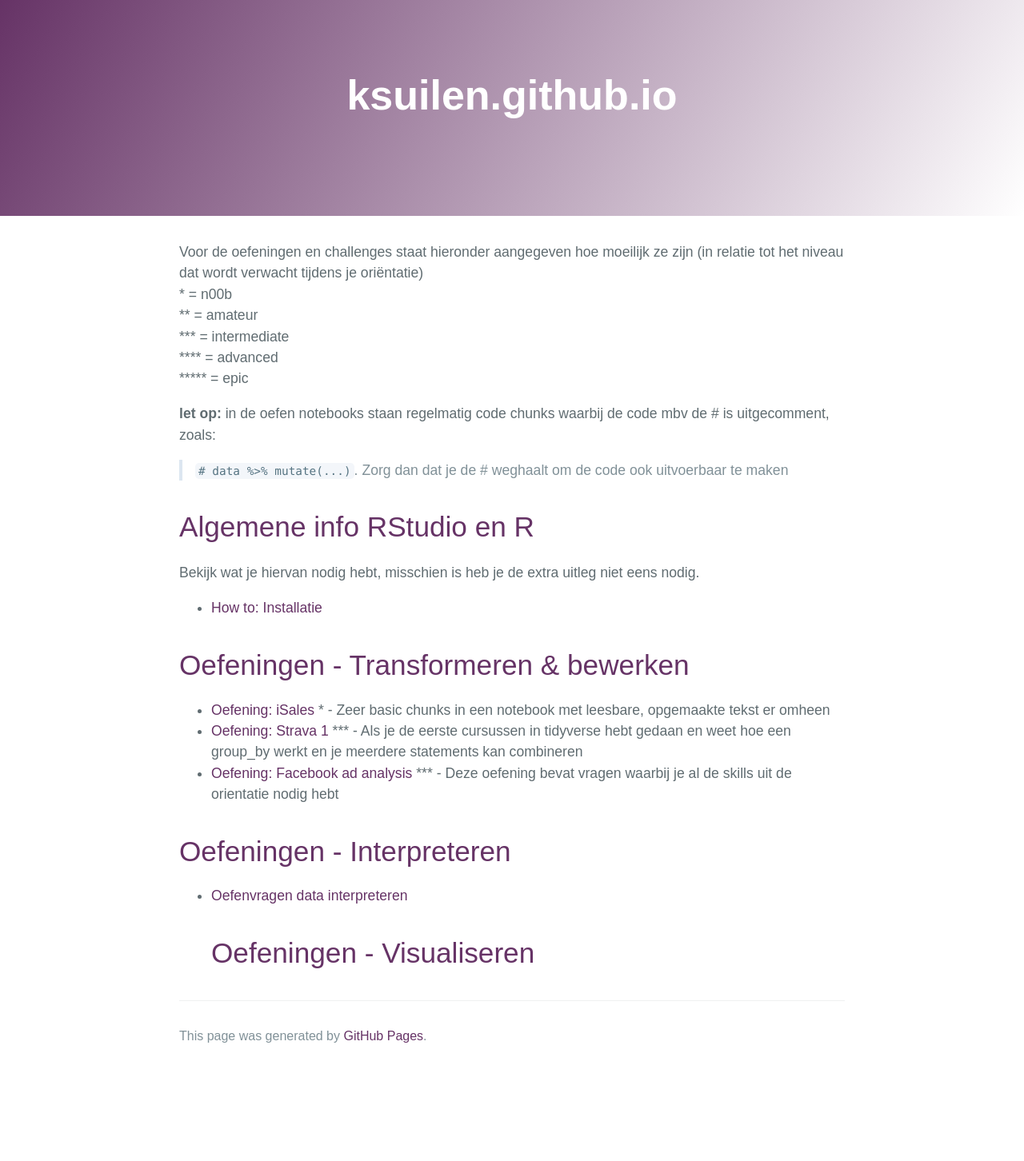
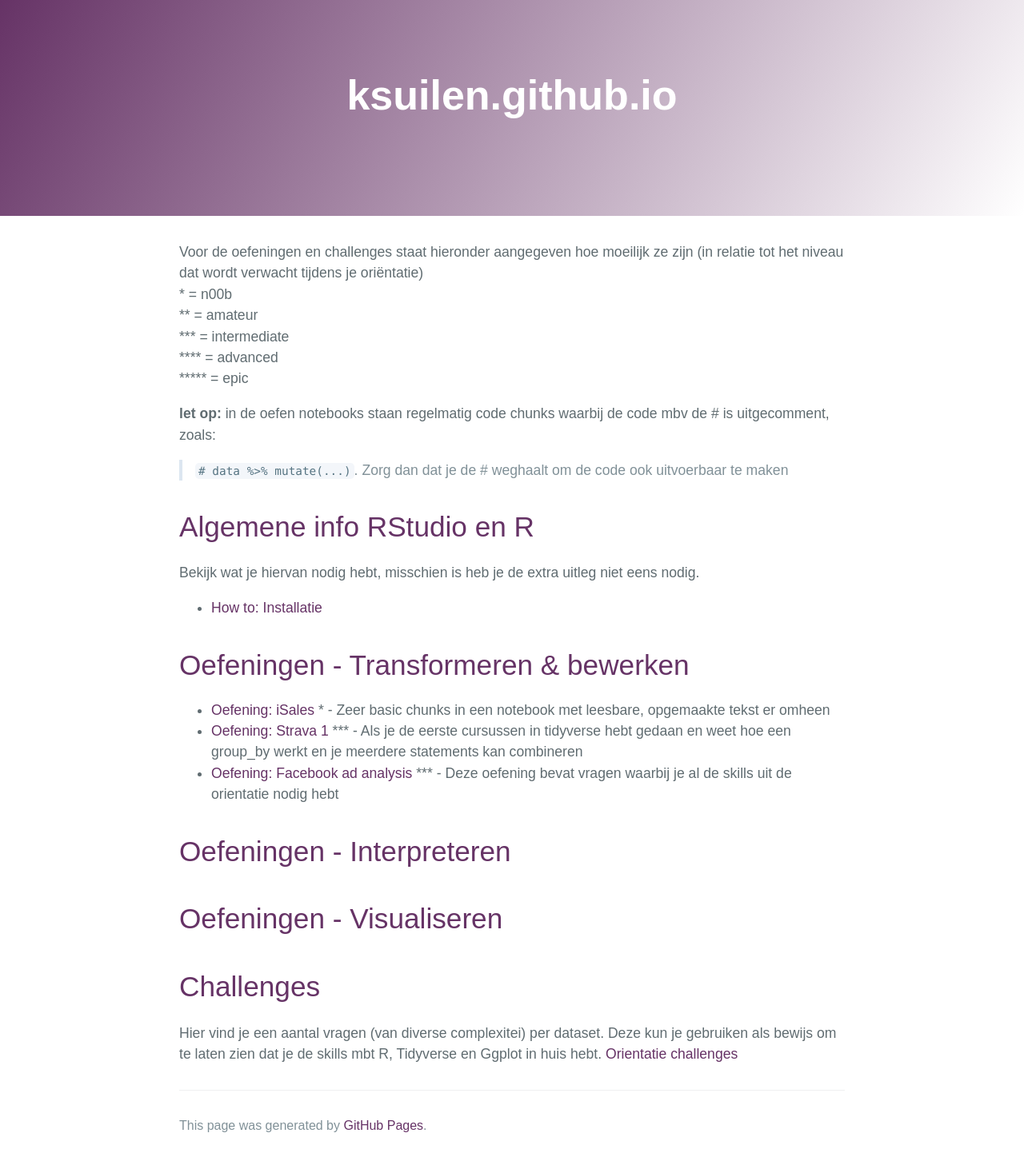
Before and after one commit to ksuilen/ksuilen.github.io, a Jekyll site: the page built from toolbox_orientatie.md, in a window 1280 px wide. Shown: the whole page at 80% size. Built offline with Jekyll 4.4.1, drawn with Linux system fonts in a browser that asks for light colours; our own code applies the rules of GitHub Pages for plain Markdown files; the repository's description, which GitHub fills in, is left out; before the commit the page ends 1340 px from its top, so only the background shows below that.

Commit message:
Challenge_orientatie

```diff
--- a/toolbox_orientatie.md
+++ b/toolbox_orientatie.md
@@ -23,5 +23,9 @@ Bekijk wat je hiervan nodig hebt, misschien is heb je de extra uitleg niet eens
 - [Oefening: Facebook ad analysis](oefening_facebook_1) \*** - Deze oefening bevat vragen waarbij je al de skills uit de orientatie nodig hebt
 
 # Oefeningen - Interpreteren
-- [Oefenvragen data interpreteren](oefening_interpreteren)
+
 # Oefeningen - Visualiseren
+
+# Challenges
+Hier vind je een aantal vragen (van diverse complexitei) per dataset. Deze kun je gebruiken als bewijs om te laten zien dat je de skills mbt R, Tidyverse en Ggplot in huis hebt.
+[Orientatie challenges](challenges_orientatie)
```
Also changed, not shown: challenges_orientatie.md (added, +38 -0 lines), index.md (+3 -1 lines), oefening_interpreteren.md (deleted, +0 -35 lines), 1 other file.
